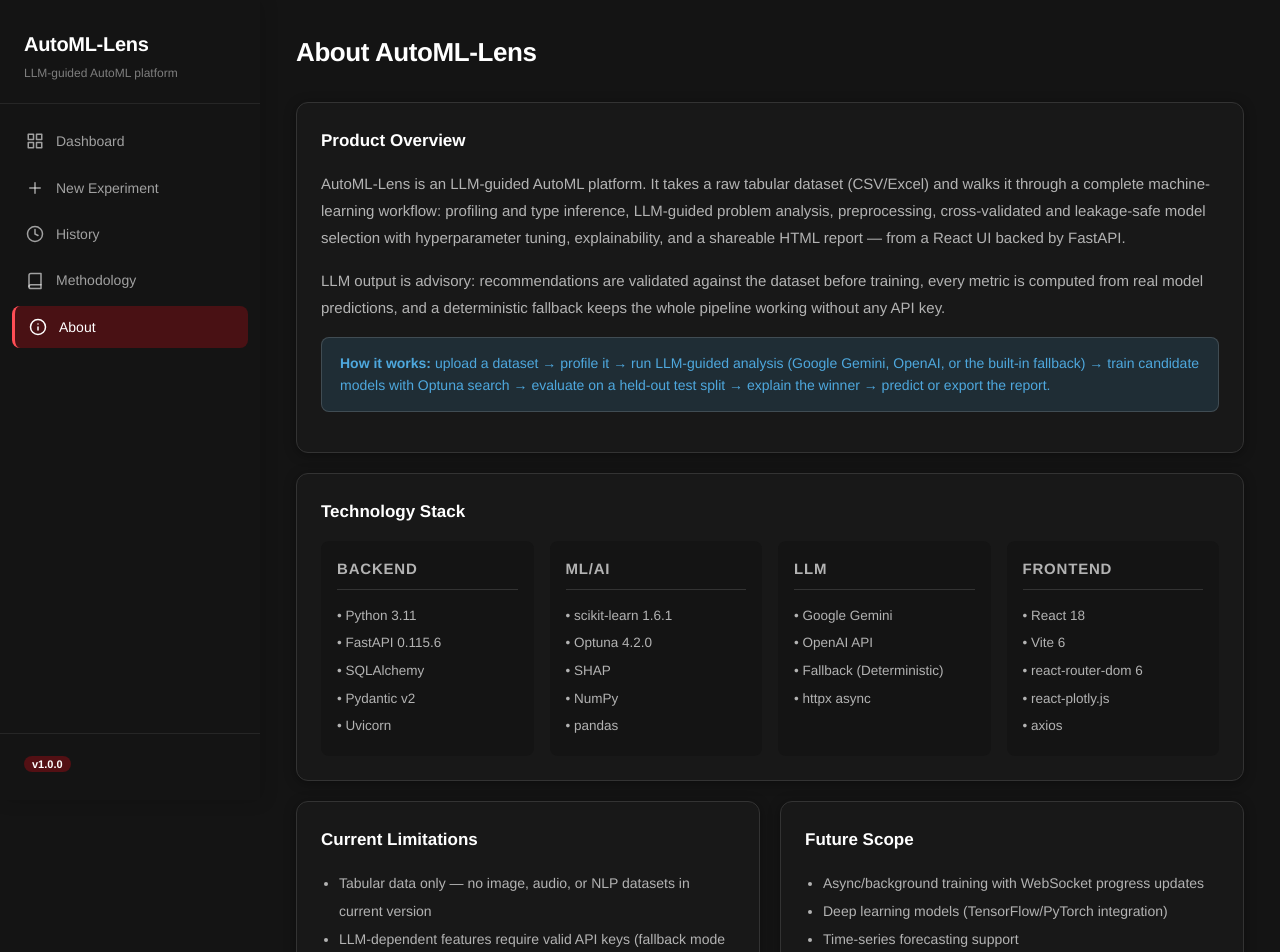
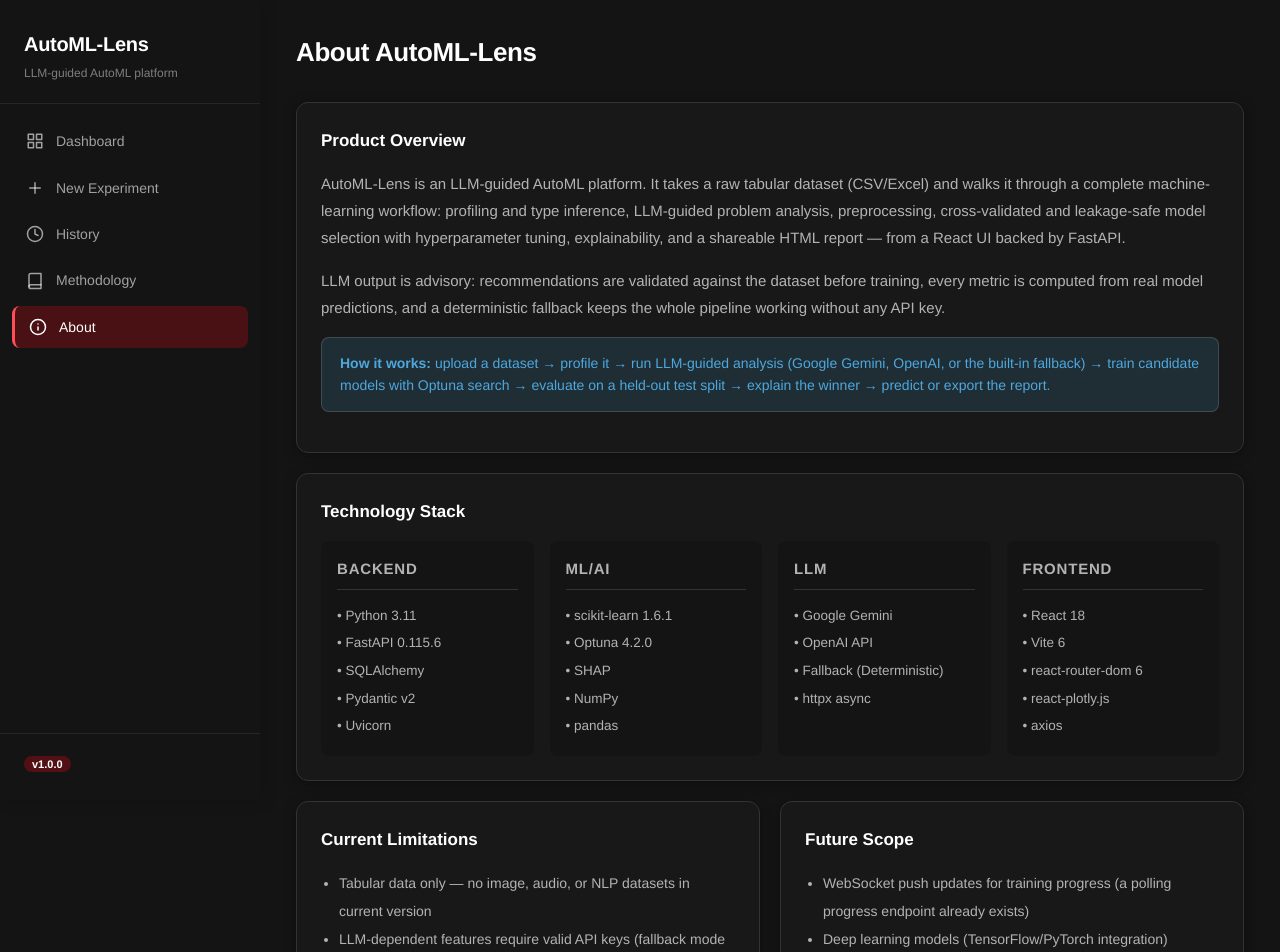
Before and after one commit to SruthiRagyari/AUTOML-LENS, a React (Vite) app in the folder frontend/: page /about in a window 1280 px wide. Shown: the top 952 px of the page. Built offline with nearby package versions, Linux system fonts and the light colour scheme.

Commit message:
docs: correct README tree, testing note, future work

```diff
--- a/frontend/src/pages/About.jsx
+++ b/frontend/src/pages/About.jsx
@@ -14,7 +14,7 @@
     'No time-series or multi-label classification support yet',
   ]
   const futureWork = [
-    'Async/background training with WebSocket progress updates',
+    'WebSocket push updates for training progress (a polling progress endpoint already exists)',
     'Deep learning models (TensorFlow/PyTorch integration)',
     'Time-series forecasting support',
     'Multi-objective optimization (accuracy + inference speed)',
```
Also changed, not shown: 1 other file (tests, documents, lock files or other folders).
